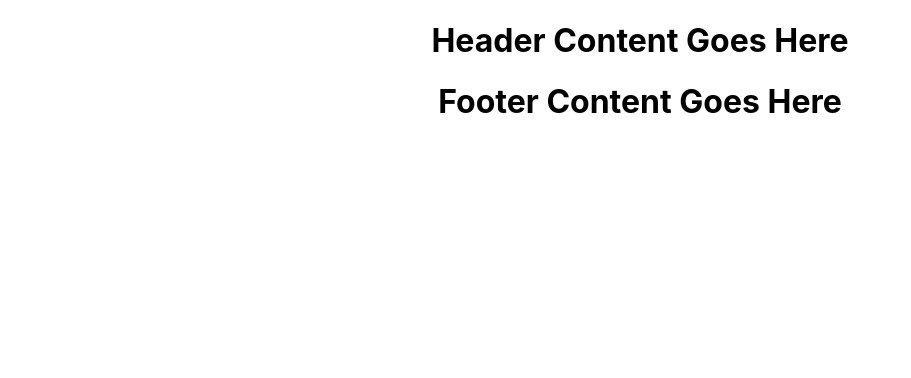
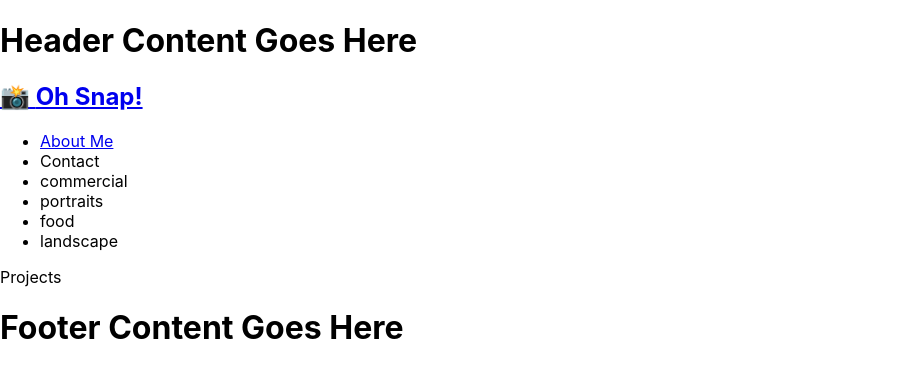
Before and after one commit to anillag/react-portfolio, a React (Create React App) app: page / in a window 1280 px wide. Shown: the top 378 px of the page, without its empty margins (0-911 px from the left). Built offline with nearby package versions, Linux system fonts and the light colour scheme.

Commit message:
Added Navigation and Contact components

```diff
--- a/public/index.html
+++ b/public/index.html
@@ -24,7 +24,7 @@
       work correctly both with client-side routing and a non-root public URL.
       Learn how to configure a non-root public URL by running `npm run build`.
     -->
-    <title>React App</title>
+    <title>Joe Gallina - Portfolio</title>
   </head>
   <body>
     <noscript>You need to enable JavaScript to run this app.</noscript>
--- a/src/App.js
+++ b/src/App.js
@@ -1,11 +1,48 @@
-import "./App.css";
+import React, { useState } from "react";
 import Header from "./components/Header";
+import Navigation from "./components/Navigation";
+import Project from "./components/Project";
+import Contact from "./components/Contact";
 import Footer from "./components/Footer";
 
 function App() {
+  const [categories] = useState([
+    {
+      name: "commercial",
+      description:
+        "Photos of grocery stores, food trucks, and other commercial projects",
+    },
+    { name: "portraits", description: "Portraits of people in my life" },
+    { name: "food", description: "Delicious delicacies" },
+    {
+      name: "landscape",
+      description: "Fields, farmhouses, waterfalls, and the beauty of nature",
+    },
+  ]);
+
+  const [currentCategory, setCurrentCategory] = useState(categories[0]);
+
+  const [contactSelected, setContactSelected] = useState(false);
+
   return (
     <div className="App">
       <Header></Header>
+      <Navigation
+        categories={categories}
+        setCurrentCategory={setCurrentCategory}
+        currentCategory={currentCategory}
+        contactSelected={contactSelected}
+        setContactSelected={setContactSelected}
+      ></Navigation>
+      <main>
+        {!contactSelected ? (
+          <>
+            <Project currentCategory={currentCategory}></Project>
+          </>
+        ) : (
+          <Contact></Contact>
+        )}
+      </main>
       <Footer></Footer>
     </div>
   );
--- /dev/null
+++ b/src/components/Contact/index.js
@@ -0,0 +1,7 @@
+import React from "react";
+
+function Contact() {
+  return <div>Contact Page</div>;
+}
+
+export default Contact;
--- a/src/components/Navigation/index.js
+++ b/src/components/Navigation/index.js
@@ -0,0 +1,58 @@
+import React from "react";
+
+function Navigation(props) {
+  const {
+    categories = [],
+    setCurrentCategory,
+    contactSelected,
+    currentCategory,
+    setContactSelected,
+  } = props;
+
+  return (
+    <header className="">
+      <h2>
+        <a href="/">
+          <span role="img" aria-label="camera">
+            {" "}
+            📸
+          </span>{" "}
+          Oh Snap!
+        </a>
+      </h2>
+      <nav>
+        <ul className="">
+          <li className="">
+            <a href="#about" onClick={() => setContactSelected(false)}>
+              About Me
+            </a>
+          </li>
+          <li className={`${contactSelected && "navActive"}`}>
+            <span onClick={() => setContactSelected(true)}>Contact</span>
+          </li>
+          {categories.map((category) => (
+            <li
+              className={`${
+                currentCategory.name === category.name &&
+                !contactSelected &&
+                "navActive"
+              }`}
+              key={category.name}
+            >
+              <span
+                onClick={() => {
+                  setCurrentCategory(category);
+                  setContactSelected(false);
+                }}
+              >
+                {category.name}
+              </span>
+            </li>
+          ))}
+        </ul>
+      </nav>
+    </header>
+  );
+}
+
+export default Navigation;
--- a/src/components/Project/index.js
+++ b/src/components/Project/index.js
@@ -0,0 +1,7 @@
+import React from "react";
+
+function Project() {
+  return <div>Projects</div>;
+}
+
+export default Project;
```
Also changed, not shown: public/manifest.json, 1 other file (tests, documents, lock files or other folders).
